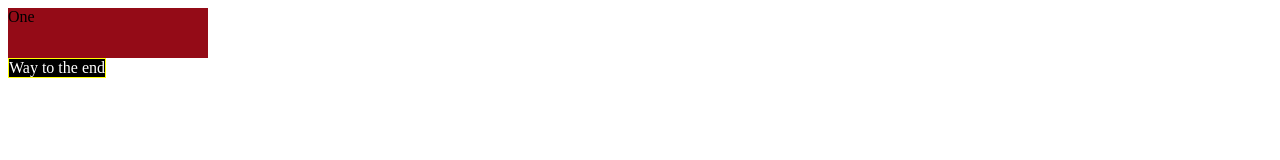
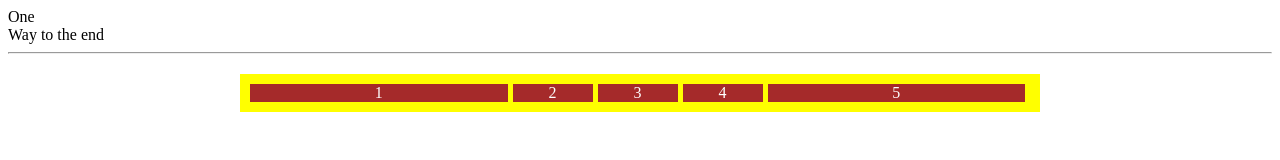
Before and after one commit to OldafTarotus/html-test, a plain HTML site: page first.html in a window 1280 px wide. Drawn offline with Linux system fonts and the light colour scheme.

Commit message:
grow-shrink

```diff
--- a/css/first.css
+++ b/css/first.css
@@ -2,34 +2,19 @@
     box-sizing: border-box;
 }
 
-.one {
-    background-color: rgb(148, 11, 23);
-    width: 200px;
-    height: 50px;
-    transition-duration: 1s;
-    transition-delay: 1s;
-    transition-property: all;
-    transition-timing-function: ease-in-out;
+.outside {
+    display: flex;
+    background-color: yellow;
+    width: 800px;
+    padding: 10px;
+    margin: 20px auto;
 }
 
-.one:hover {
-    background-color: rgb(6, 10, 1);
-    width: 300px;
-    height: 120px;
+.outside div {
+    background-color: brown;
     color: white;
-    letter-spacing: 5px;
-    font-size: 100px;
-    font-weight: bold;
+    width: 80px;
+    text-align: center;
+    padding 10px;
+    margin-right: 5px;
 }
-
-.two {
-background-color: black;
-color: white;
-width: fit-content;
-border: 1px solid yellow;
-}
-
-.two::selection {
-    background-color: black;
-    color: yellow;
-}
--- a/first.html
+++ b/first.html
@@ -13,5 +13,13 @@
 <body>
     <div class="one">One</div>
     <div class="two">Way to the end</div>
+    <hr>
+    <div class="outside">
+        <div class="1" style="flex-grow: 2;">1</div>
+        <div class="2">2</div>
+        <div class="3" style="flex-shrink: 3;">3</div>
+        <div class="4">4</div>
+        <div class="5" style="flex-grow: 2;">5</div>
+    </div>
 </body>
 </html>
```
